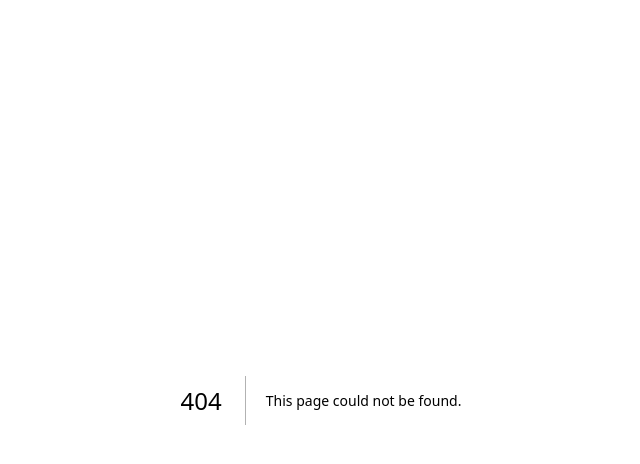
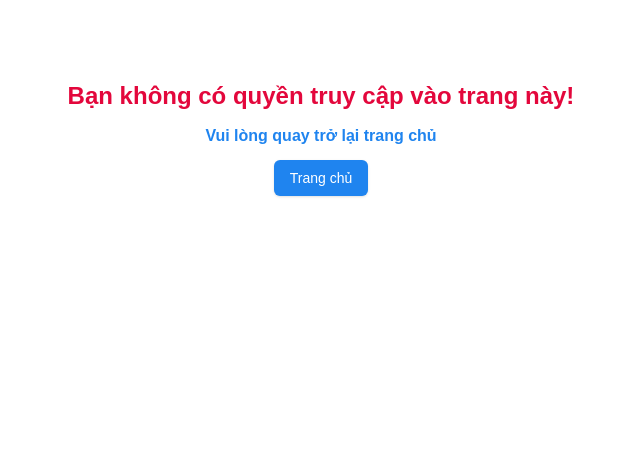
Before and after one commit to hoangtushunzhang/blog-app, a Next.js app: page /unauthorized in a window 1280 px wide. Before the commit this address had no page. Shown: the top 464 px of the page, without its empty margins (319-959 px from the left). Built offline with nearby package versions, Linux system fonts and the light colour scheme.

Commit message:
unauthorized page

```diff
--- a/app/(auth)/layout.tsx
+++ b/app/(auth)/layout.tsx
@@ -28,7 +28,7 @@ export default function AuthLayout({
                 className="rounded-full bg-white p-2"
               />
             </Link>
-            <div className="bg-myPrimaryBlue p-5 mt-3">
+            <div className="bg-myPrimaryBlue p-5 mt-3 rounded-[6px]">
               <h2 className="mt-6 text-2xl font-bold text-white">
                 Welcome to HTShun BLOG APP
               </h2>
--- /dev/null
+++ b/app/unauthorized/page.tsx
@@ -0,0 +1,21 @@
+import { Button } from '@/components/ui/button'
+import Link from 'next/link'
+import React from 'react'
+
+const UnauthorizedPage = () => {
+    return (
+        <div className='flex flex-col items-center justify-center h-full mt-20 gap-3'>
+            <h1 className='text-2xl font-bold text-myPrimaryRed'>Bạn không có quyền truy cập vào trang này!</h1>
+            <h2 className='font-semibold text-myPrimaryBlue'>
+                Vui lòng quay trở lại trang chủ
+            </h2>
+            <Link href={'/'}>
+                <Button className='bg-myPrimaryBlue hover:bg-myPrimaryBlue/80 text-white'>
+                    Trang chủ
+                </Button>
+            </Link>
+        </div>
+    )
+}
+
+export default UnauthorizedPage
```
Also changed, not shown: middleware.ts (+20 -2 lines).
